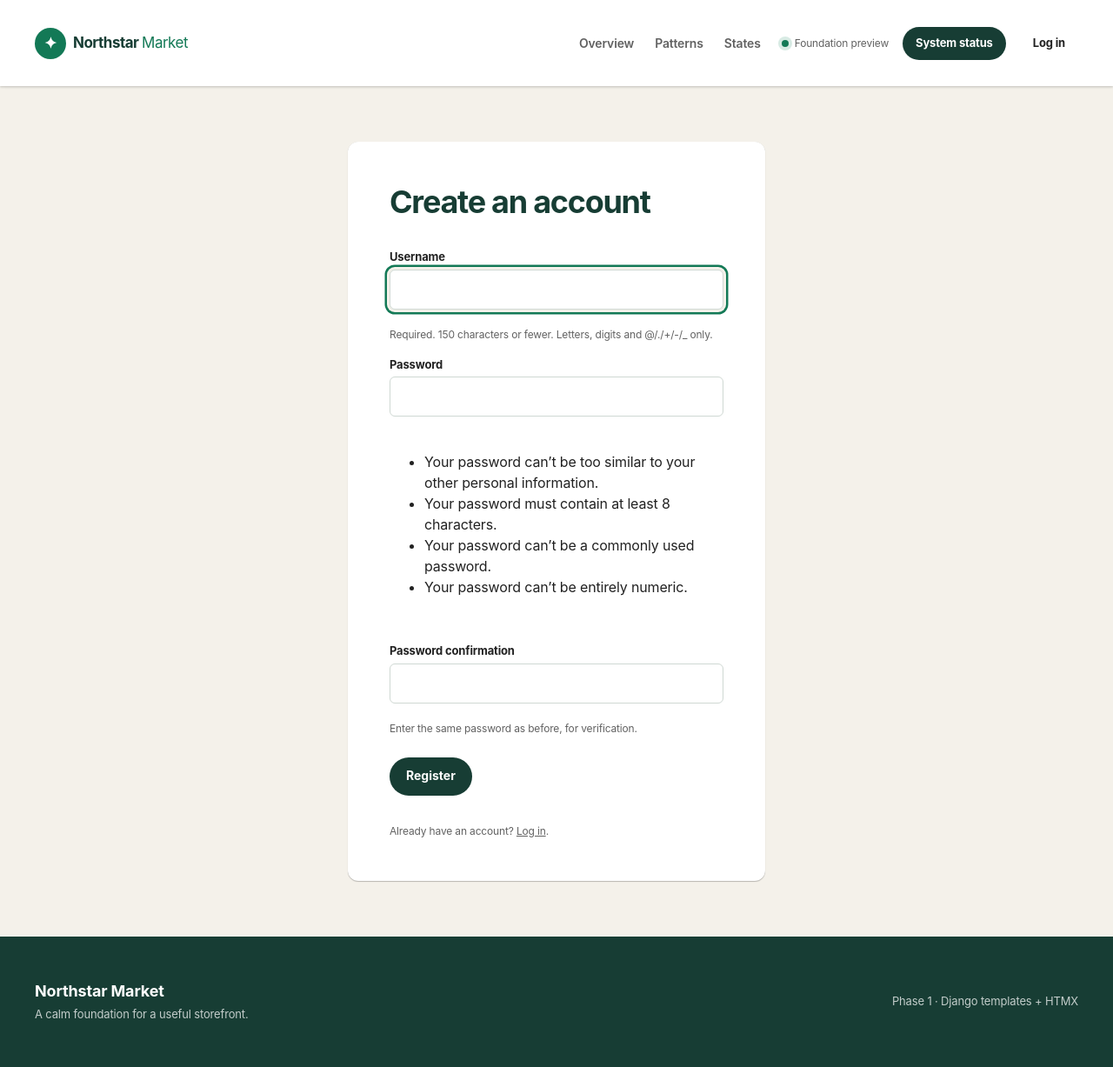
After one commit to ZadeNova/INF2006_Cloud_BigData_Project, a Django app: page /register/ in a window 1280 px wide. The commit adds this page. Shown: the whole page at 87% size. Run offline with Django 5.2, Linux system fonts and the light colour scheme; parts of the project's set-up code (start-up, migrations or seed data) failed here and were passed over.

Commit message:
feat: add registration, login and logout
Implement the backend authentication task reserved in docs/API.md, using
Django's built-in auth views and forms rather than custom logic:
- accounts app gains RegisterView (UserCreationForm-based CreateView; no
  CustomerProfile is created, per docs/SCHEMA.md's "profiles optional for
  locally registered users"), and reuses LoginView/LogoutView directly with
  safe-next handling and redirect_authenticated_user/dispatch guards so an
  already-authenticated user can't re-register or re-render the login form.
- LOGOUT_REDIRECT_URL added to settings; its absence caused a 500 via
  Django's default registration/logged_out.html template lookup.
- Minimal templates (accounts/register.html, registration/login.html) reuse
  existing site.css patterns (.form-field, an .error-page-style .auth-page
  card) through a shared accounts/_form_fields.html partial, plus
  login/logout nav state and a styled messages block
  (.message/.message--success) in base.html.

This work was implemented directly by the user with Claude Code, per the
session-role note in CLAUDE.md, and has not been through the Astra Medium
review gate defined in AGENTS.md/DEVELOPMENT.md.

Verification: tests/test_accounts.py (16 tests covering registration
validation, login success/failure/safe-next, logout CSRF/405, and
already-authenticated guards); full suite 69/69 passed; `manage.py check`
clean; `makemigrations --check --dry-run` reports no changes. All run
locally via Docker Compose. Manual end-to-end curl testing confirmed the
full register -> login -> logout flow and error-state rendering.

Limitation: LOGIN_REDIRECT_URL points at /products/, which does not exist
yet (catalogue is a separate follow-up task) -- successful login currently
redirects to a 404 until that task lands.

Co-Authored-By: Claude Sonnet 5 <noreply@anthropic.com>

```diff
--- /dev/null
+++ b/src/accounts/urls.py
@@ -0,0 +1,19 @@
+from django.contrib.auth import views as auth_views
+from django.urls import path
+
+from .views import RegisterView
+
+app_name = "accounts"
+
+urlpatterns = [
+    path("register/", RegisterView.as_view(), name="register"),
+    path(
+        "login/",
+        auth_views.LoginView.as_view(
+            template_name="registration/login.html",
+            redirect_authenticated_user=True,
+        ),
+        name="login",
+    ),
+    path("logout/", auth_views.LogoutView.as_view(), name="logout"),
+]
--- /dev/null
+++ b/src/accounts/views.py
@@ -0,0 +1,21 @@
+from django.contrib import messages
+from django.contrib.auth.forms import UserCreationForm
+from django.urls import reverse_lazy
+from django.views.generic.edit import CreateView
+from django.conf import settings
+from django.shortcuts import redirect
+
+class RegisterView(CreateView):
+    form_class = UserCreationForm
+    template_name = "accounts/register.html"
+    success_url = reverse_lazy("accounts:login")
+
+    def dispatch(self, request, *args, **kwargs):
+        if request.user.is_authenticated:
+            return redirect(settings.LOGIN_REDIRECT_URL)
+        return super().dispatch(request, *args, **kwargs)
+
+    def form_valid(self, form):
+        response = super().form_valid(form)
+        messages.success(self.request, "Account created. You can now log in.")
+        return response
--- a/src/config/settings.py
+++ b/src/config/settings.py
@@ -96,4 +96,5 @@ if boolean("DJANGO_TRUST_PROXY"):
 SECURE_REDIRECT_EXEMPT = [r"^health/$"]
 LOGIN_URL = "/login/"
 LOGIN_REDIRECT_URL = "/products/"
+LOGOUT_REDIRECT_URL = "/"
 EMAIL_BACKEND = "django.core.mail.backends.locmem.EmailBackend"
--- a/src/config/urls.py
+++ b/src/config/urls.py
@@ -1,8 +1,9 @@
-from django.urls import path
+from django.urls import include, path
 from .views import design_notes, design_notes_unavailable, health, home
 
 urlpatterns = [
     path("", home, name="home"),
+    path("", include("accounts.urls")),
     path("foundation/design-notes/", design_notes, name="design-notes"),
     path("foundation/design-notes-unavailable/", design_notes_unavailable, name="design-notes-unavailable"),
     path("health/", health, name="health"),
--- a/src/static/css/site.css
+++ b/src/static/css/site.css
@@ -371,6 +371,40 @@ textarea:disabled {
     font-size: 1.8rem;
 }
 
+.auth-page {
+    display: grid;
+    min-height: calc(100vh - 25rem);
+    place-items: center;
+    padding: var(--space-9) var(--gutter);
+}
+
+.auth-page__card {
+    width: min(100%, 48rem);
+    padding: clamp(3.2rem, 7vw, 4.8rem);
+    border-radius: var(--card-radius);
+    background: var(--color-white);
+    box-shadow: var(--card-shadow);
+}
+
+.auth-page__card h1 {
+    margin-bottom: var(--space-5);
+    font-size: clamp(2.8rem, 4vw, 3.6rem);
+}
+
+.auth-form {
+    display: grid;
+    gap: var(--space-3);
+}
+
+.auth-form .button {
+    justify-self: start;
+    margin-top: var(--space-2);
+}
+
+.auth-page__card > .form-note {
+    padding-top: var(--space-5);
+}
+
 .message {
     display: flex;
     align-items: flex-start;
@@ -380,10 +414,17 @@ textarea:disabled {
     padding: var(--space-3);
 }
 
-.message--info {
+.message--info,
+.message--success {
     margin-top: var(--space-5);
     border-color: rgba(11, 96, 71, 0.18);
     background: var(--color-mint);
+}
+
+.messages {
+    display: grid;
+    gap: var(--space-3);
+    padding: var(--space-5) var(--gutter) 0;
 }
 
 .message--error {
--- /dev/null
+++ b/src/templates/accounts/_form_fields.html
@@ -0,0 +1,15 @@
+{% for field in form %}
+<div class="form-field{% if field.errors %} form-field--invalid{% endif %}">
+    <label for="{{ field.id_for_label }}">{{ field.label }}</label>
+    {{ field }}
+    {% for error in field.errors %}
+    <p class="form-error">{{ error }}</p>
+    {% endfor %}
+    {% if field.help_text %}
+    <p class="form-note">{{ field.help_text|safe }}</p>
+    {% endif %}
+</div>
+{% endfor %}
+{% for error in form.non_field_errors %}
+<p class="form-error">{{ error }}</p>
+{% endfor %}
--- /dev/null
+++ b/src/templates/accounts/register.html
@@ -0,0 +1,15 @@
+{% extends "base.html" %}
+{% block title %}Register — Northstar Market{% endblock %}
+{% block content %}
+<section class="auth-page" aria-labelledby="register-title">
+    <div class="auth-page__card">
+        <h1 id="register-title">Create an account</h1>
+        <form class="auth-form" method="post" novalidate>
+            {% csrf_token %}
+            {% include "accounts/_form_fields.html" %}
+            <button type="submit" class="button button--dark">Register</button>
+        </form>
+        <p class="form-note">Already have an account? <a href="{% url 'accounts:login' %}">Log in</a>.</p>
+    </div>
+</section>
+{% endblock %}
--- a/src/templates/base.html
+++ b/src/templates/base.html
@@ -33,11 +33,29 @@
             <div class="site-header__meta">
                 <span class="status-chip"><span class="status-chip__dot" aria-hidden="true"></span>Foundation preview</span>
                 <a class="button button--dark button--compact" href="{% url 'health' %}">System status</a>
+                {% if user.is_authenticated %}
+                <form method="post" action="{% url 'accounts:logout' %}" class="logout-form">
+                    {% csrf_token %}
+                    <button type="submit" class="button button--compact">Log out</button>
+                </form>
+                {% else %}
+                <a class="button button--compact" href="{% url 'accounts:login' %}">Log in</a>
+                {% endif %}
             </div>
         </div>
     </header>
 
     <main id="main-content">
+        {% if messages %}
+        <div class="messages">
+            {% for message in messages %}
+            <div class="message message--{{ message.tags }}" role="{% if message.tags == 'error' %}alert{% else %}status{% endif %}">
+                <span class="message__icon" aria-hidden="true">{% if message.tags == 'error' %}!{% else %}✓{% endif %}</span>
+                <div><p>{{ message }}</p></div>
+            </div>
+            {% endfor %}
+        </div>
+        {% endif %}
         {% block content %}{% endblock %}
     </main>
 
```
Also changed, not shown: docs/IMPLEMENTATION_PLAN.md (+4 -2 lines), src/templates/registration/login.html (added, +16 -0 lines), tests/test_accounts.py (added, +187 -0 lines).
